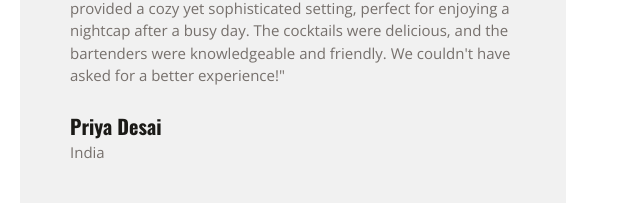
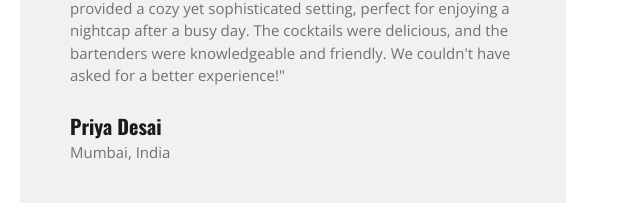
Before and after one commit to solankiHariom/bar-and-lounge-updated, a plain HTML site: page index.html in a window 1280 px wide. Shown: the part 4638-4858 px from the top of the page, 632-1272 px from the left. Drawn offline with nearby package versions, Linux system fonts and the light colour scheme.

Commit message:
Update index.html

```diff
--- a/index.html
+++ b/index.html
@@ -817,7 +817,7 @@
                   have asked for a better experience!"</p>
                 <br>
                 <p><strong>Priya Desai</strong></p>
-                <p>India</p>
+                <p>Mumbai, India</p>
               </div>
 
             </div>
```
